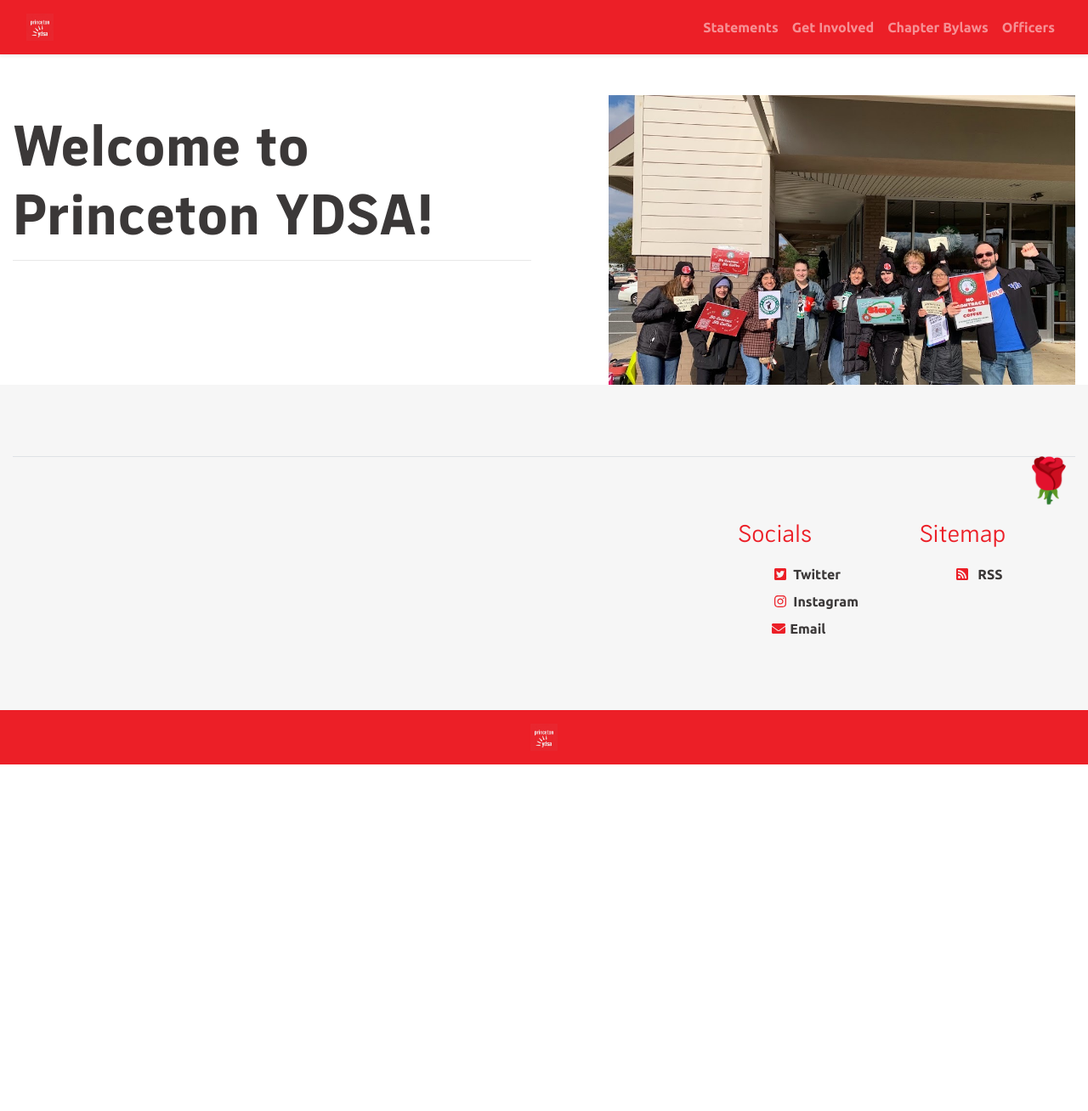
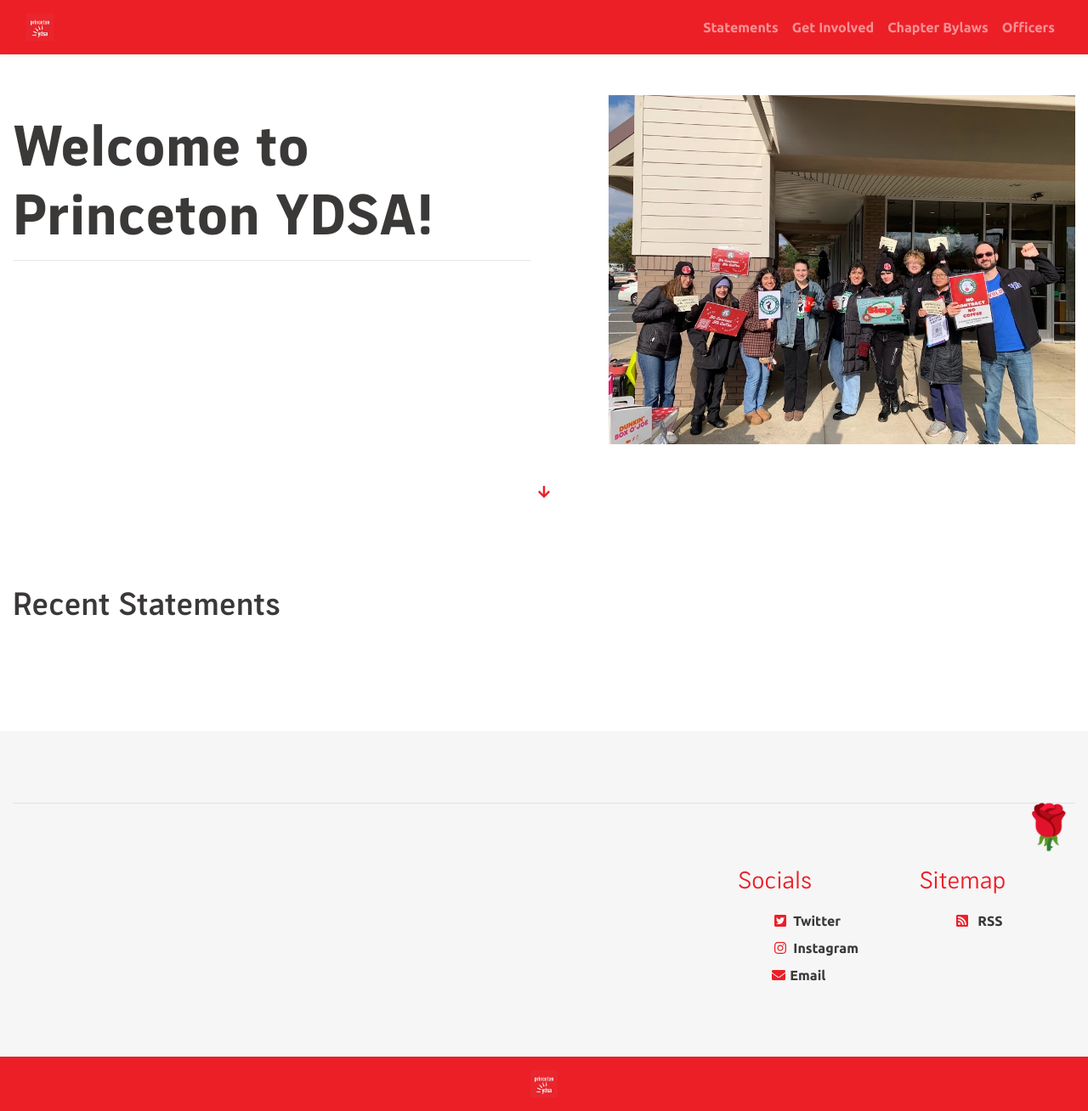
Before and after one commit to centralnjdsa-ntc/princetonydsa.github.io, a Jekyll site: the page built from index.html, in a window 1280 px wide. Shown: the whole page at 85% size. Built offline with Jekyll 4.4.1, drawn with Linux system fonts in a browser that asks for light colours; the list of posts is cut into pages by our own code; before the commit the page ends 1166 px from its top, so only the background shows below that.

Commit message:
Update index.html

```diff
--- a/index.html
+++ b/index.html
@@ -24,10 +24,10 @@
       <i class="fa fa-arrow-down my-5 text-red"></i>
     </div>
   </div>
-  <!--<div class="row">-->
-    <!--<div class="col-12">-->
-      <!--<h3 class="my-5">Recent Statements</h2>-->
-    <!--</div>-->
+  <div class="row">
+    <div class="col-12">
+      <h3 class="my-5">Recent Statements</h2>
+    </div>
     {% for post in site.posts limit:3 %}
     <div class="col-12">
       <h6 class="my-0 text-black-tint-2">{{ post.date | date: "%b %-d, %Y" }}</h6>
```
